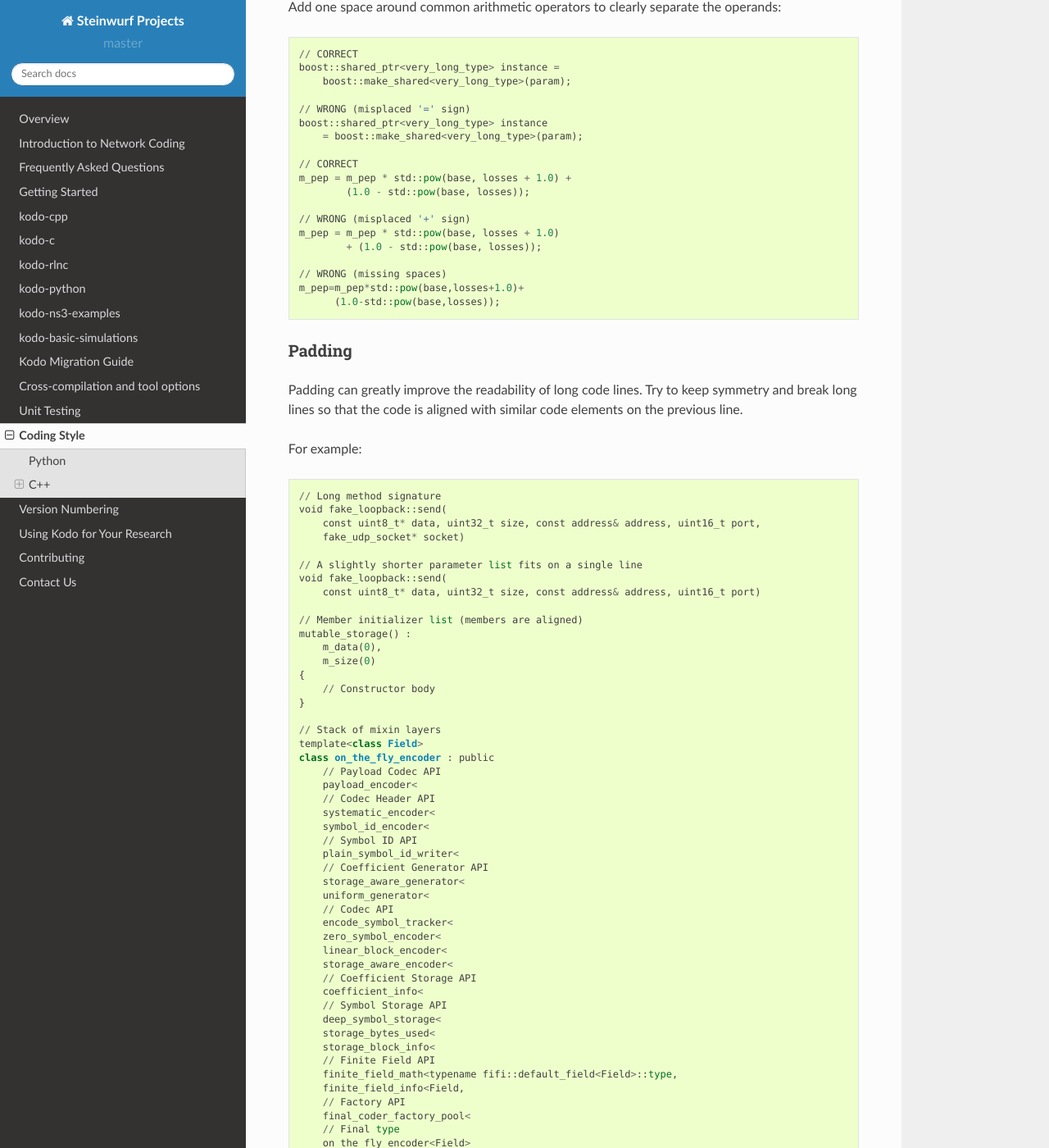
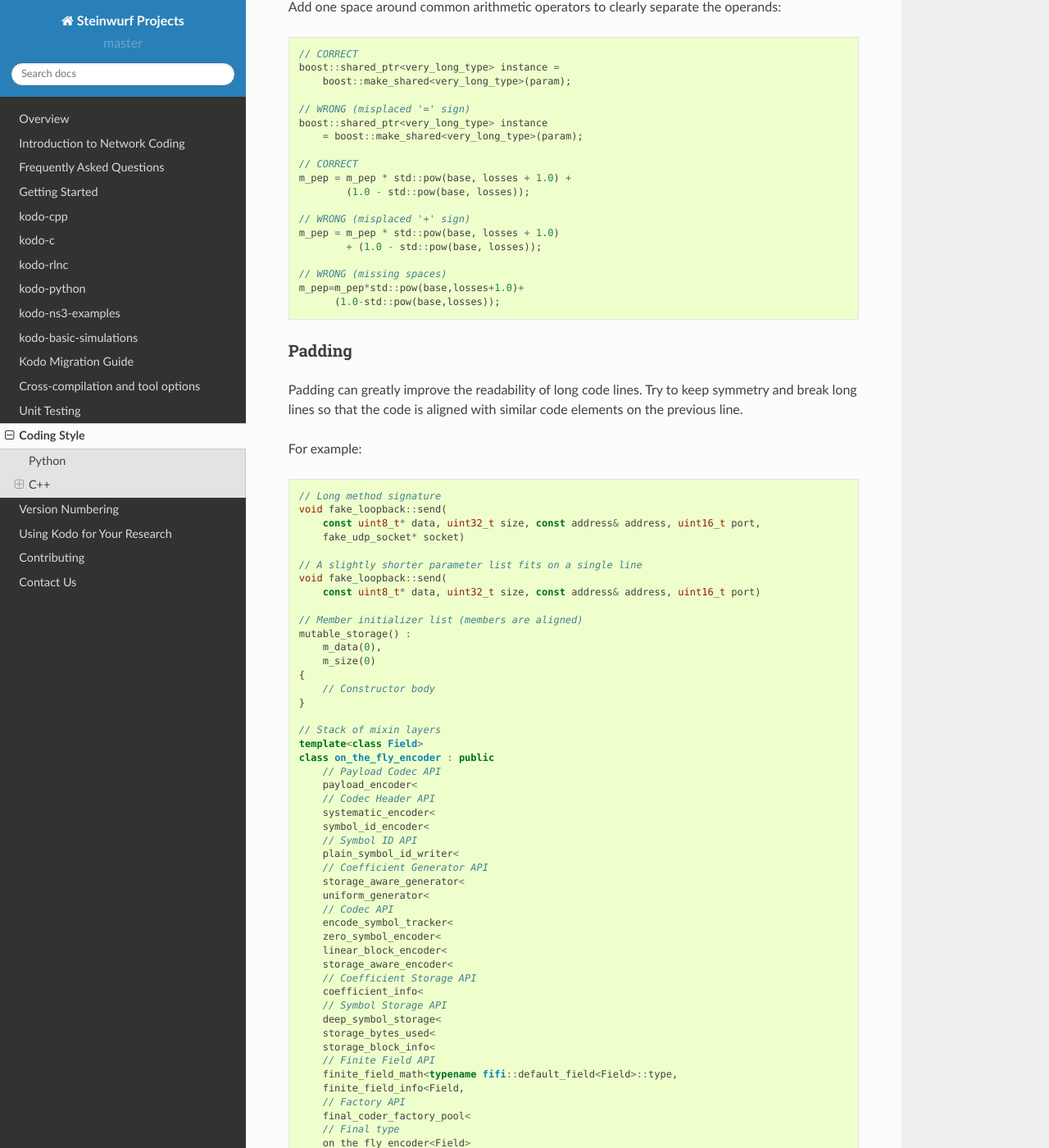
Before and after one commit to steinwurf/steinwurf-docs, a Sphinx documentation site: the page built from source/coding_style.rst, in a window 1280 px wide and 1400 px high, scrolled down 7639 px. Shown: the whole window at 82% size. Built offline with Sphinx 7.4.7 and the Read the Docs theme 2.0.0, drawn with Linux system fonts in a browser that asks for light colours; some of the changed text lies outside the part shown.

Commit message:
Use code-block in coding_style.rst

```diff
--- a/source/coding_style.rst
+++ b/source/coding_style.rst
@@ -53,8 +53,8 @@
 
 Indentation
 -----------
-We always indent code using SPACES and NOT TABS. The size of an indentation
-is 4 spaces.
+We always indent code using **SPACES** and **NOT TABS**. The size of an
+indentation is **4 spaces**.
 
 Warnings
 --------
@@ -183,7 +183,9 @@
 -----------------------
 
 The colon starting a member initializer list should *not* be on a new line
-and it should be padded by one space::
+and it should be padded by one space:
+
+.. code-block:: cpp
 
     // CORRECT style
     class correct_style
@@ -253,7 +255,9 @@
 -----
 
 1. Numeric types: If you are casting from a numeric type use either
-   C-style cast or C++ style casts. E.g. both of these are fine::
+   C-style cast or C++ style casts. E.g. both of these are fine:
+
+   .. code-block:: cpp
 
      uint32_t o = (uint32_t) some_value;
      uint32_t k = static_cast<uint32_t>(some_value);
@@ -271,7 +275,9 @@
 be combined with braces).
 
 1. In very simple statements (e.g. an if with single statement) you may
-   optionally omit the braces::
+   optionally omit the braces:
+
+   .. code-block:: cpp
 
      // Fine
      if (coffee_pot == full)
@@ -284,7 +290,9 @@
      }
 
 2. However in more complicated statements we always put braces - and always
-   with a new line::
+   with a new line:
+
+   .. code-block:: cpp
 
      // CORRECT (Allman/ANSI-style)
      if (ok == true)
@@ -334,7 +342,9 @@
 
 3. The brace rules also apply for initializer lists and lambdas. If the given
    expression would fit on a single line, then you can keep the one-liner
-   since that improves readability (no need for newlines)::
+   since that improves readability (no need for newlines):
+
+   .. code-block:: cpp
 
      // CORRECT (Allman/ANSI-style)
      std::vector<uint8_t> data =
@@ -366,7 +376,9 @@
 Unary operators (e.g. ``~-&``) are exceptions to this rule.
 
 Add one space around common arithmetic operators to clearly separate the
-operands::
+operands:
+
+.. code-block:: cpp
 
   // CORRECT
   boost::shared_ptr<very_long_type> instance =
@@ -394,7 +406,9 @@
 Try to keep symmetry and break long lines so that the code is aligned with
 similar code elements on the previous line.
 
-For example::
+For example:
+
+.. code-block:: cpp
 
   // Long method signature
   void fake_loopback::send(
@@ -452,7 +466,9 @@
 ---------------------------------
 
 The * and & characters should be tied to the type names, and not to the variable
-names::
+names:
+
+.. code-block:: cpp
 
   // CORRECT (C++-style)
   int* pValue;
@@ -488,7 +504,9 @@
 particiular when talking about high performance code. In our projects we will
 adopt the following simple strategy:
 
-* Before **using** a variable or parameter we use an ``assert``::
+* Before **using** a variable or parameter we use an ``assert``:
+
+  .. code-block:: cpp
 
     void test(int* a, int* p)
     {
@@ -506,7 +524,9 @@
 
 Handling unused parameters
 --------------------------
-Use the following approach to handle warnings caused by unused parameters::
+Use the following approach to handle warnings caused by unused parameters:
+
+.. code-block:: cpp
 
   void test(int a);
   {
@@ -517,7 +537,9 @@
 Hiding internal implementation details
 --------------------------------------
 To prevent polluting the namespace of a project with internal helper functions,
-use a nested namespace called ``detail`` to hide them::
+use a nested namespace called ``detail`` to hide them:
+
+.. code-block:: cpp
 
   namespace project_name
   {
@@ -549,7 +571,9 @@
 defined in this namespace should be placed in the ``src/magic`` folder and
 their corresponding unit tests should be placed in ``test/src/``.
 
-Example if you create a class ``speedy``::
+Example if you create a class ``speedy``:
+
+.. code-block:: cpp
 
     namespace magic
     {
@@ -565,7 +589,9 @@
 ``src/magic/speedy.hpp`` and the corresponding unit test in
 ``test/src/test_speedy.cpp``.
 
-If you create a class in a nested namespace called ``wonder``::
+If you create a class in a nested namespace called ``wonder``:
+
+.. code-block:: cpp
 
     namespace magic
     {
```
